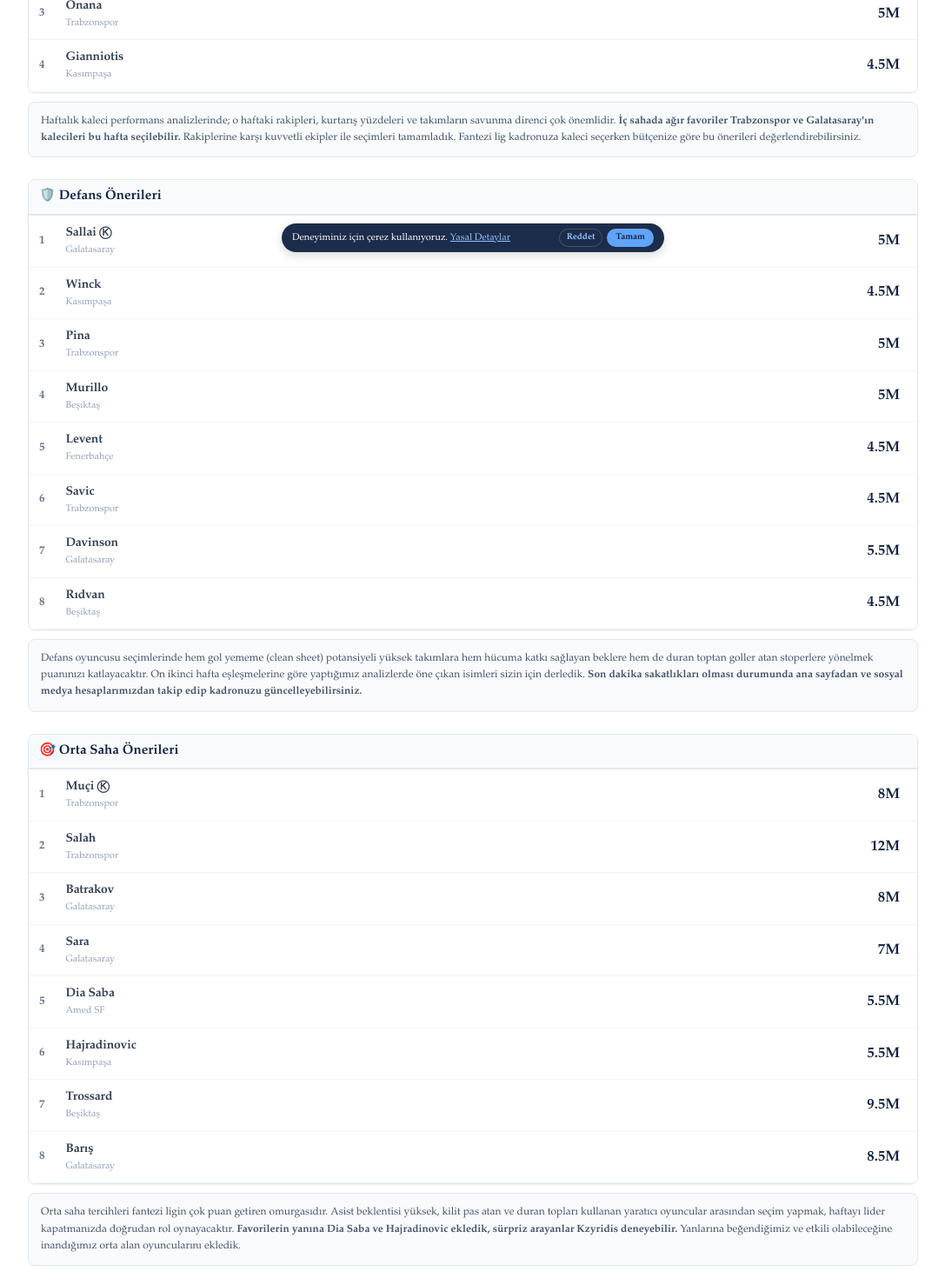
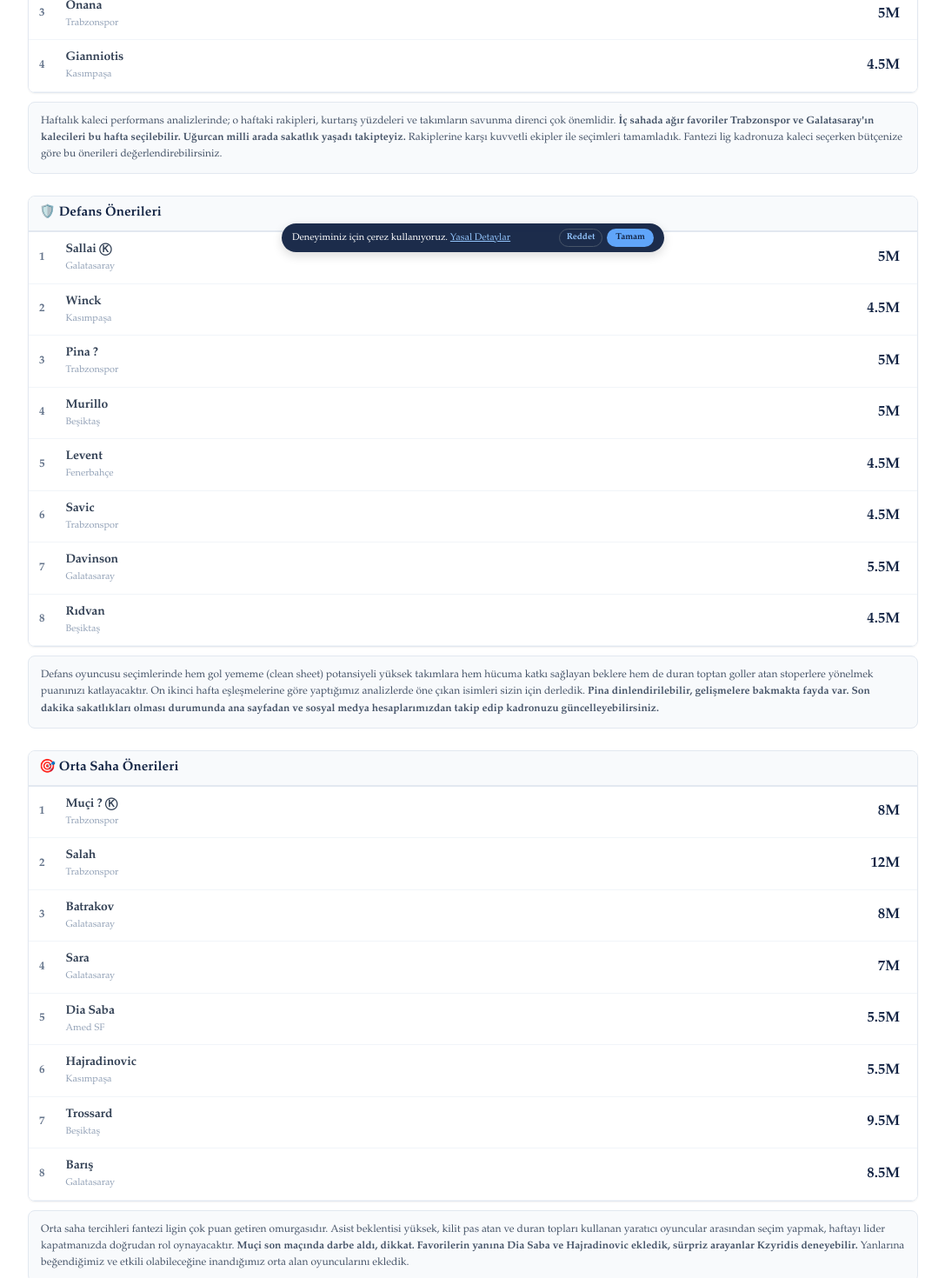
Before and after one commit to fantefut/fantefut, a Next.js app: page /haftanin-analizi in a window 1280 px wide. Shown: the part 500-1970 px from the top of the page at 87% size, without its empty margins (96-1183 px from the left). Built offline with nearby package versions, Linux system fonts and the light colour scheme.

Commit message:
guncelleme2

```diff
--- a/app/haftanin-analizi/page.js
+++ b/app/haftanin-analizi/page.js
@@ -6,7 +6,7 @@ import ScrollToTop from '../ScrollToTop';
 // 📊 YENİ ÖZGÜN VE ESNEK OYUNCU ÖNERİLERİ HAVUZU (Takım ve Fiyat Bilgisiyle)
 const REHBER_DATA = {
   "Kaleci": [
-    { isim: "Uğurcan Ⓚ", takim: "Galatasaray", fiyat: "5.5M" },
+    { isim: "Uğurcan ? Ⓚ", takim: "Galatasaray", fiyat: "5.5M" },
     { isim: "Arda", takim: "Göztepe", fiyat: "4M" },
     { isim: "Onana", takim: "Trabzonspor", fiyat: "5M" },
     { isim: "Gianniotis", takim: "Kasımpaşa", fiyat: "4.5M" }
@@ -14,7 +14,7 @@ const REHBER_DATA = {
   "Defans": [
     { isim: "Sallai Ⓚ", takim: "Galatasaray", fiyat: "5M" },
     { isim: "Winck", takim: "Kasımpaşa", fiyat: "4.5M" },
-    { isim: "Pina", takim: "Trabzonspor", fiyat: "5M" },
+    { isim: "Pina ?", takim: "Trabzonspor", fiyat: "5M" },
     { isim: "Murillo", takim: "Beşiktaş", fiyat: "5M" },
     { isim: "Levent", takim: "Fenerbahçe", fiyat: "4.5M" },
     { isim: "Savic", takim: "Trabzonspor", fiyat: "4.5M" },
@@ -22,7 +22,7 @@ const REHBER_DATA = {
     { isim: "Rıdvan", takim: "Beşiktaş", fiyat: "4.5M" }
   ],
   "Orta Saha": [
-    { isim: "Muçi Ⓚ", takim: "Trabzonspor", fiyat: "8M" },
+    { isim: "Muçi ? Ⓚ", takim: "Trabzonspor", fiyat: "8M" },
     { isim: "Salah", takim: "Trabzonspor", fiyat: "12M" },
     { isim: "Batrakov", takim: "Galatasaray", fiyat: "8M" },
     { isim: "Sara", takim: "Galatasaray", fiyat: "7M" },
@@ -42,11 +42,11 @@ const REHBER_DATA = {
 
 // 📝 ADSENSE DOSTU TABLO ALTI ANALİZ METİNLERİ
 const REHBER_ANALIZLERI = {
-  "Kaleci": <>Haftalık kaleci performans analizlerinde; o haftaki rakipleri, kurtarış yüzdeleri ve takımların savunma direnci çok önemlidir. <strong>İç sahada ağır favoriler Trabzonspor ve Galatasaray'ın kalecileri bu hafta seçilebilir.</strong> Rakiplerine karşı kuvvetli ekipler ile seçimleri tamamladık. Fantezi lig kadronuza kaleci seçerken bütçenize göre bu önerileri değerlendirebilirsiniz.</>,
+  "Kaleci": <>Haftalık kaleci performans analizlerinde; o haftaki rakipleri, kurtarış yüzdeleri ve takımların savunma direnci çok önemlidir. <strong>İç sahada ağır favoriler Trabzonspor ve Galatasaray'ın kalecileri bu hafta seçilebilir. Uğurcan milli arada sakatlık yaşadı takipteyiz.</strong> Rakiplerine karşı kuvvetli ekipler ile seçimleri tamamladık. Fantezi lig kadronuza kaleci seçerken bütçenize göre bu önerileri değerlendirebilirsiniz.</>,
 
-  "Defans": <>Defans oyuncusu seçimlerinde hem gol yememe (clean sheet) potansiyeli yüksek takımlara hem hücuma katkı sağlayan beklere hem de duran toptan goller atan stoperlere yönelmek puanınızı katlayacaktır. On ikinci hafta eşleşmelerine göre yaptığımız analizlerde öne çıkan isimleri sizin için derledik. <strong>Son dakika sakatlıkları olması durumunda ana sayfadan ve sosyal medya hesaplarımızdan takip edip kadronuzu güncelleyebilirsiniz.</strong></>,
+  "Defans": <>Defans oyuncusu seçimlerinde hem gol yememe (clean sheet) potansiyeli yüksek takımlara hem hücuma katkı sağlayan beklere hem de duran toptan goller atan stoperlere yönelmek puanınızı katlayacaktır. On ikinci hafta eşleşmelerine göre yaptığımız analizlerde öne çıkan isimleri sizin için derledik. <strong>Pina dinlendirilebilir, gelişmelere bakmakta fayda var. Son dakika sakatlıkları olması durumunda ana sayfadan ve sosyal medya hesaplarımızdan takip edip kadronuzu güncelleyebilirsiniz.</strong></>,
 
-  "Orta Saha": <>Orta saha tercihleri fantezi ligin çok puan getiren omurgasıdır. Asist beklentisi yüksek, kilit pas atan ve duran topları kullanan yaratıcı oyuncular arasından seçim yapmak, haftayı lider kapatmanızda doğrudan rol oynayacaktır. <strong>Favorilerin yanına Dia Saba ve Hajradinovic ekledik, sürpriz arayanlar Kzyridis deneyebilir.</strong> Yanlarına beğendiğimiz ve etkili olabileceğine inandığımız orta alan oyuncularını ekledik.</>,
+  "Orta Saha": <>Orta saha tercihleri fantezi ligin çok puan getiren omurgasıdır. Asist beklentisi yüksek, kilit pas atan ve duran topları kullanan yaratıcı oyuncular arasından seçim yapmak, haftayı lider kapatmanızda doğrudan rol oynayacaktır. <strong>Muçi son maçında darbe aldı, dikkat. Favorilerin yanına Dia Saba ve Hajradinovic ekledik, sürpriz arayanlar Kzyridis deneyebilir.</strong> Yanlarına beğendiğimiz ve etkili olabileceğine inandığımız orta alan oyuncularını ekledik.</>,
 
   "Forvet": <>Gol yollarında bitiriciliği yüksek ve takımının penaltıcısı olan forvetleri kadroya dahil etmek her zaman güvenli bir limandır. <strong>Favorileri öne koyduk, sürpriz arayanlar Deniz Gül ve Ramirez'e gidebilir.</strong> Formda gördüğümüz hücumcularla listemize devam ettik. Avrupa maçlarından dolayı rotasyonların dikkatle takip edilmesi gerekir. Kadro kaydetme saatine kadar güncel futbol haberlerini kontrol etmeye devam ediyoruz.</>
 };
```
